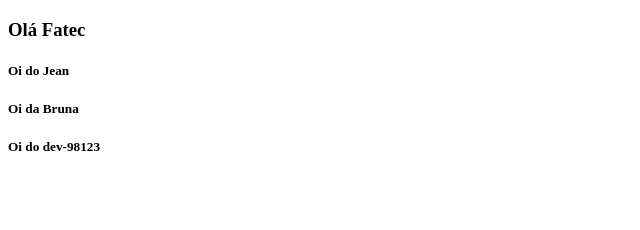
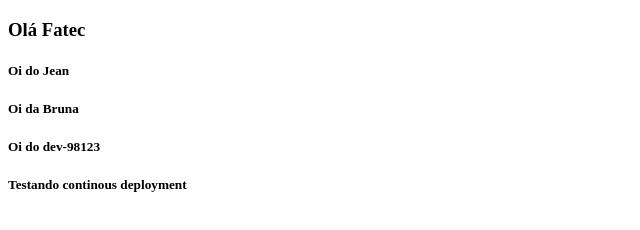
Before and after one commit to igortelheiro/Fatec-CodeManagement, a plain HTML site: page index.html in a window 1280 px wide. Shown: the whole page, without its empty margins (0-640 px from the left). Drawn offline with Linux system fonts and the light colour scheme.

Commit message:
teste de CD

```diff
--- a/index.html
+++ b/index.html
@@ -13,5 +13,6 @@
     <h5>Oi do Jean</h5>
     <h5>Oi da Bruna</h5>
     <h5>Oi do dev-98123</h5>
+    <h5>Testando continous deployment</h5>
   </body>
 </html>
```
